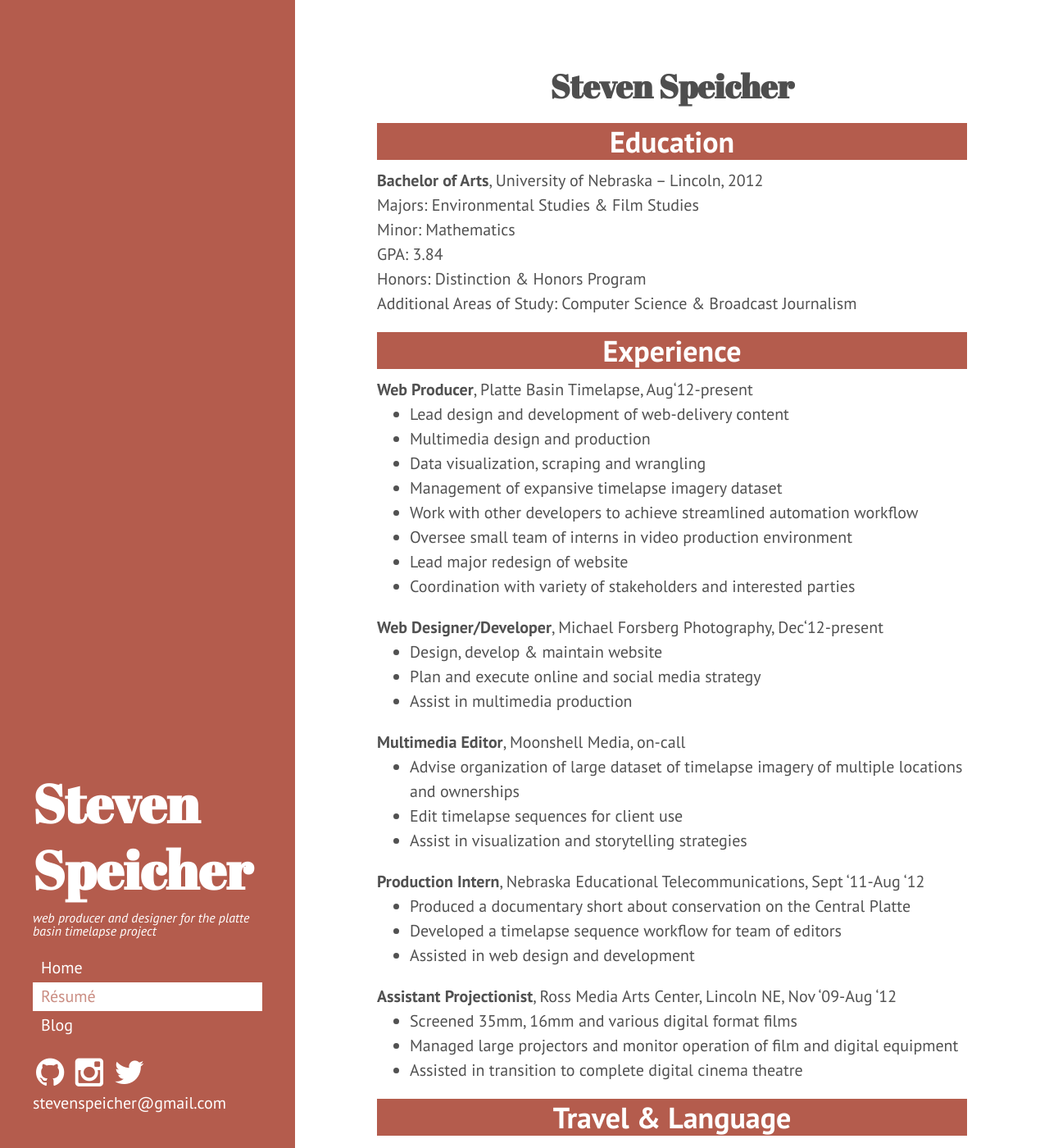
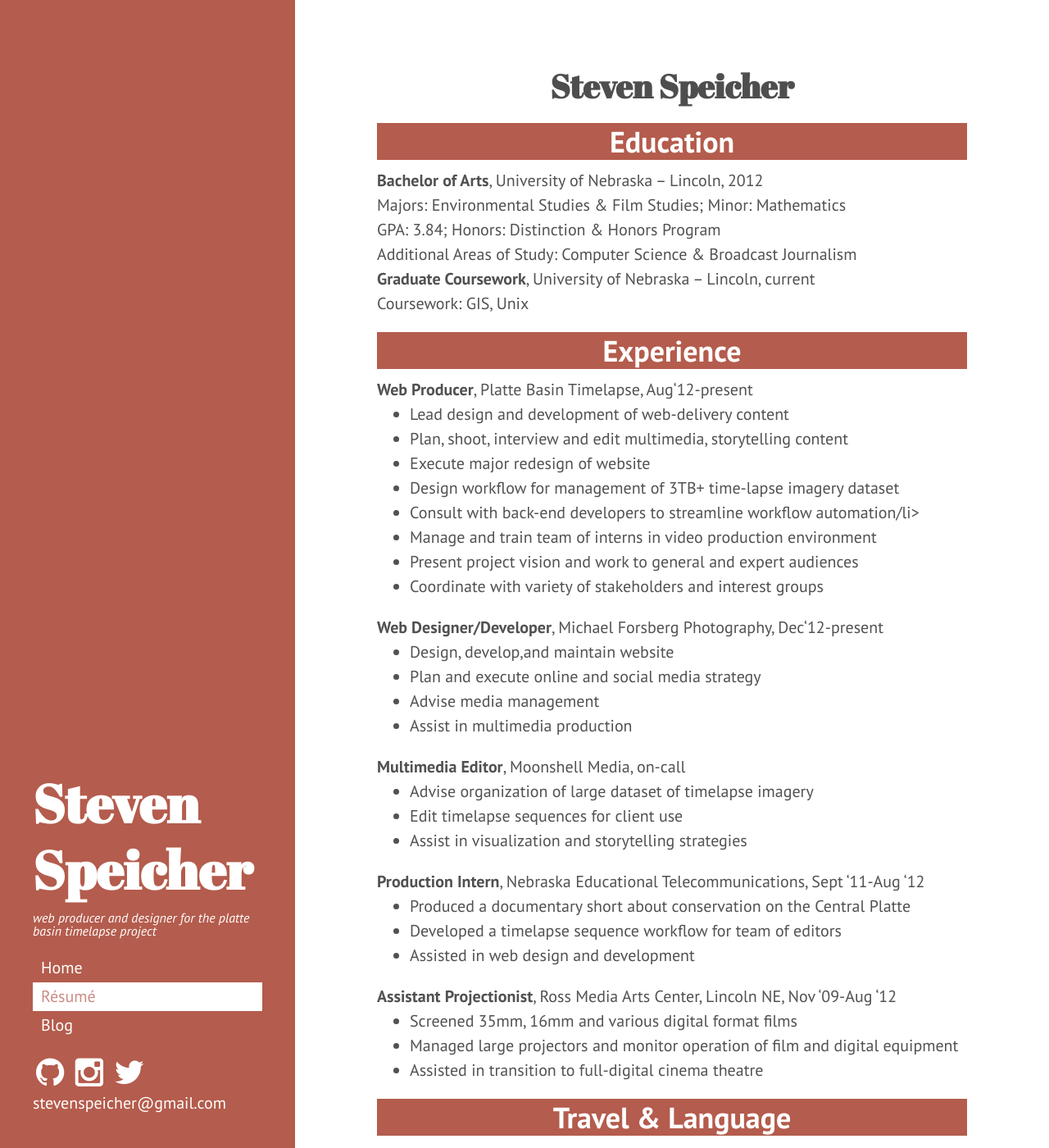
Before and after one commit to stvnspchr/stvnspchr.github.io, a Jekyll site: the page built from resume/index.html, in a window 1280 px wide and 1400 px high. Shown: the whole window at 82% size. Built offline with Jekyll 4.4.1, drawn with Linux system fonts in a browser that asks for light colours; Markdown is read by kramdown in place of the engine named in the settings; some of the changed text lies outside the part shown.

Commit message:
update resume

```diff
--- a/resume/index.html
+++ b/resume/index.html
@@ -10,36 +10,38 @@ title: Résumé
 <h2>Education</h2>
 
 <p><span class="bold">Bachelor of Arts</span>, University of Nebraska – Lincoln, 2012</p>
-<p>Majors: Environmental Studies & Film Studies</p>
-<p>Minor: Mathematics</p>
-<p>GPA: 3.84</p>
-<p>Honors: Distinction & Honors Program</p>
+<p>Majors: Environmental Studies & Film Studies; Minor: Mathematics</p>
+<p>GPA: 3.84; Honors: Distinction & Honors Program</p>
 <p>Additional Areas of Study: Computer Science & Broadcast Journalism</p>
+
+<p><span class="bold">Graduate Coursework</span>, University of Nebraska – Lincoln, current</p>
+<p>Coursework: GIS, Unix</p>
 
 <h2>Experience</h2>
 
 <p><span class="bold">Web Producer</span>, Platte Basin Timelapse, Aug‘12-present</p>
 <ul>
 	<li>Lead design and development of web-delivery content</li>
-	<li>Multimedia design and production</li>
-	<li>Data visualization, scraping and wrangling</li>
-	<li>Management of expansive timelapse imagery dataset</li>
-	<li>Work with other developers to achieve streamlined automation workflow</li>
-	<li>Oversee small team of interns in video production environment</li>
-	<li>Lead major redesign of website</li>
-	<li>Coordination with variety of stakeholders and interested parties</li>
+	<li>Plan, shoot, interview and edit multimedia, storytelling content</li>
+	<li>Execute major redesign of website</li>
+	<li>Design workflow for management of 3TB+ time-lapse imagery dataset</li>
+	<li>Consult with back-end developers to streamline workflow automation/li>
+	<li>Manage and train team of interns in video production environment</li>
+	<li>Present project vision and work to general and expert audiences</li>
+	<li>Coordinate with variety of stakeholders and interest groups</li>
 </ul>
 
 <p><span class="bold">Web Designer/Developer</span>, Michael Forsberg Photography, Dec‘12-present</p>
 <ul>
-	<li>Design, develop & maintain website</li>
+	<li>Design, develop,and maintain website</li>
 	<li>Plan and execute online and social media strategy</li>
+	<li>Advise media management</li>
 	<li>Assist in multimedia production</li>
 </ul>
 
 <p><span class="bold">Multimedia Editor</span>, Moonshell Media, on-call</p>
 <ul>
-	<li>Advise organization of large dataset of timelapse imagery of multiple locations and ownerships</li>
+	<li>Advise organization of large dataset of timelapse imagery</li>
 	<li>Edit timelapse sequences for client use</li>
 	<li>Assist in visualization and storytelling strategies</li>
 </ul>
@@ -55,7 +57,7 @@ title: Résumé
 <ul>
 	<li>Screened 35mm, 16mm and various digital format films</li>
 	<li>Managed large projectors and monitor operation of film and digital equipment</li>
-	<li>Assisted in transition to complete digital cinema theatre</li>
+	<li>Assisted in transition to full-digital cinema theatre</li>
 </ul>
 
 <h2>Travel & Language</h2>
@@ -63,7 +65,7 @@ title: Résumé
 <p><span class="bold">New Zealand</span>, Summer 2011</p>
 <ul>
 	<li>Volunteered for the New Zealand Department of Conservation</li>
-	<li>Work on various ecological projects</li>
+	<li>Invasive species control, nature trail building, and community outreach</li>
 	<li>Experience with indigenous Maori peoples and culture</li>
 </ul>
 
```
